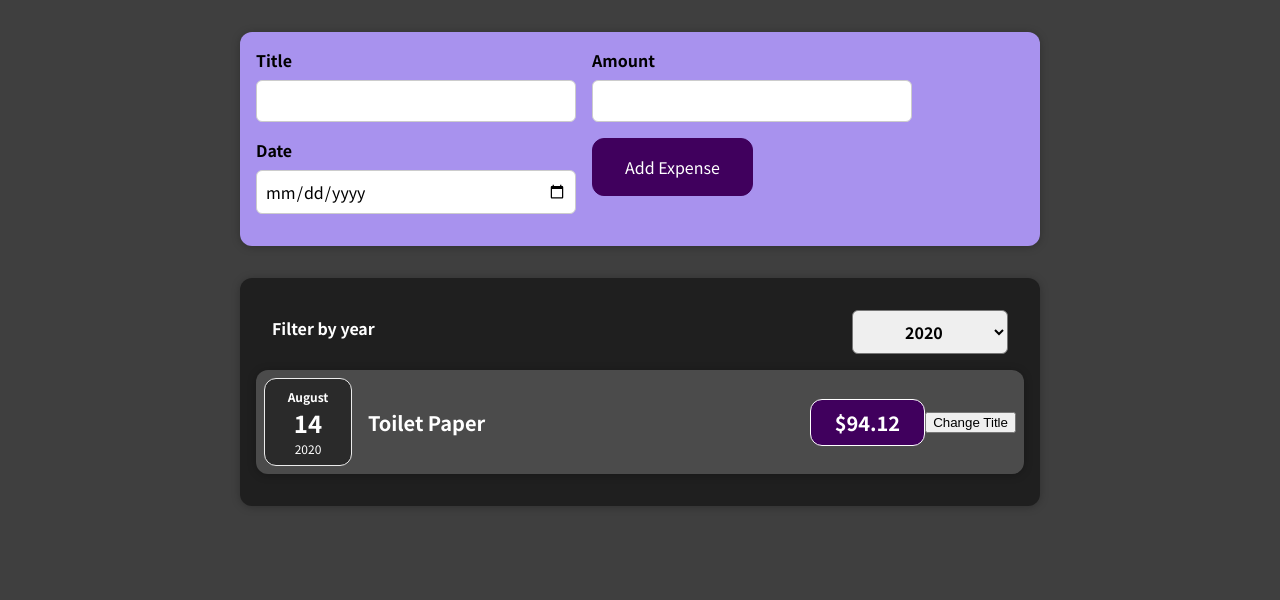
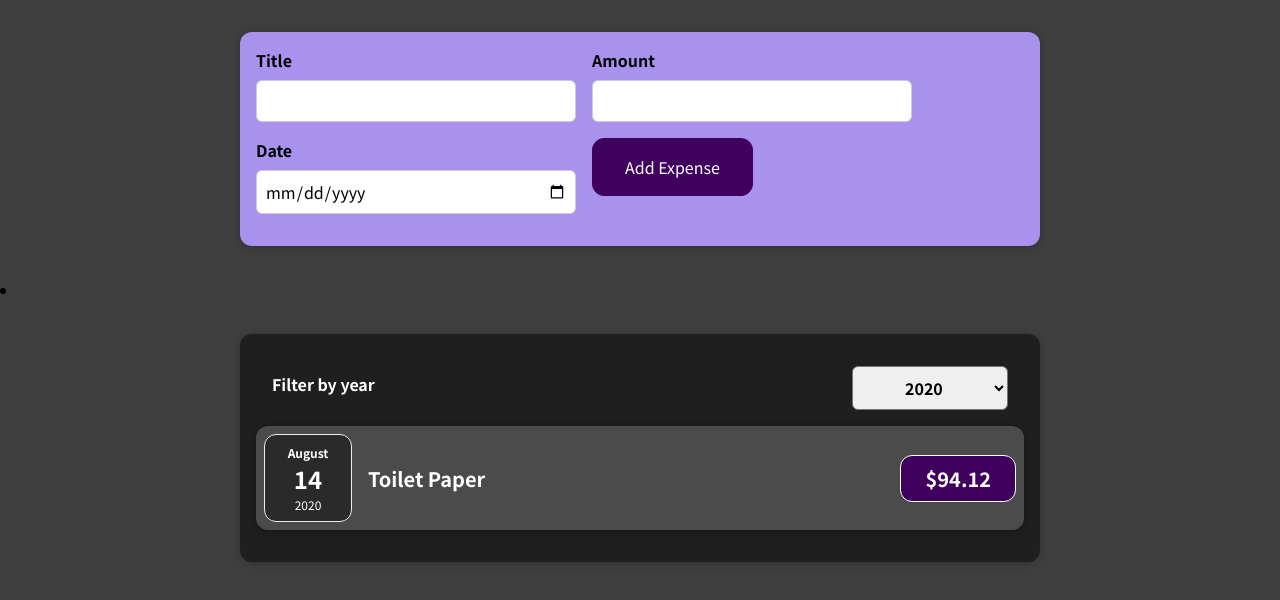
Before and after one commit to manav-bhanot/react-the-complete-guide, a React (Create React App) app: page / in a window 1280 px wide. Shown: the top 600 px of the page. Built offline with nearby package versions, Linux system fonts and the light colour scheme.

Commit message:
L68: Adding Conditional Return Statement

```diff
--- a/src/components/expenses/ExpenseItem.js
+++ b/src/components/expenses/ExpenseItem.js
@@ -25,7 +25,7 @@
 				<h2>{title}</h2>
 				<div className="expense-item__price">${props.amount}</div>
 			</div>
-			<button onClick={clickHandler}>Change Title</button>
+			{/* <button onClick={clickHandler}>Change Title</button> */}
 		</Card>
 	);
 };
--- a/src/components/expenses/Expenses.js
+++ b/src/components/expenses/Expenses.js
@@ -1,9 +1,9 @@
 import React, { useState } from "react";
 
 import "./Expenses.css";
-import ExpenseItem from "./ExpenseItem";
 import Card from "../ui/Card";
 import ExpensesFilter from "./ExpenseFilter";
+import ExpensesList from "./ExpensesList";
 
 const Expenses = (props) => {
 	const [filteredYear, setFilteredYear] = useState("2020");
@@ -11,43 +11,20 @@
 	const filterExpensesByYear = (selectedYear) => {
 		setFilteredYear(selectedYear);
 	};
-
-	const filteredExpenses = props.items.filter(expenseItem => expenseItem.date.getFullYear().toString() === filteredYear);
-
-	let expensesContent = <p>No expenses found.</p>
-
-	if (filteredExpenses.length > 0) {
-		expensesContent = filteredExpenses.map(expenseItem => {
-			return (
-				<ExpenseItem
-					key={expenseItem.id}
-					title={expenseItem.title}
-					amount={expenseItem.amount}
-					date={expenseItem.date}
-				/>
-			)
-		});
-	}
+	const filteredExpenses = props.items.filter(
+		(expenseItem) => expenseItem.date.getFullYear().toString() === filteredYear
+	);
 
 	return (
+		<li>
 			<Card className="expenses">
 				<ExpensesFilter
 					onChangeYear={filterExpensesByYear}
 					selectedYear={filteredYear}
 				/>
-			{expensesContent}
-			{/* {filteredExpenses.length === 0 && <p>No expenses found.</p>}
-			{filteredExpenses.length > 0 && filteredExpenses.map(expenseItem => {
-				return (
-					<ExpenseItem
-						key={expenseItem.id}
-						title={expenseItem.title}
-						amount={expenseItem.amount}
-						date={expenseItem.date}
-					/>
-				);
-			})} */}
+				<ExpensesList items={filteredExpenses} />
 			</Card>
+		</li>
 	);
 };
 
--- /dev/null
+++ b/src/components/expenses/ExpensesList.css
@@ -0,0 +1,9 @@
+.expenses-list {
+  list-style: none;
+  padding: 0;
+}
+
+.expenses-list__fallback {
+  color: white;
+  text-align: center;
+}
--- /dev/null
+++ b/src/components/expenses/ExpensesList.js
@@ -0,0 +1,28 @@
+import React from "react";
+
+import ExpenseItem from "./ExpenseItem";
+import "./ExpensesList.css";
+
+const ExpensesList = (props) => {
+
+	if (props.items.length === 0) {
+		return <h2 className="expenses-list__fallback">Found No Expenses</h2>;
+	}
+
+	return (
+		<ul className="expenses-list">
+			{props.items.map((expenseItem) => {
+				return (
+					<ExpenseItem
+						key={expenseItem.id}
+						title={expenseItem.title}
+						amount={expenseItem.amount}
+						date={expenseItem.date}
+					/>
+				);
+			})}
+		</ul>
+	);
+};
+
+export default ExpensesList;
```
Lines whose indentation alone changed are shown as unchanged.
